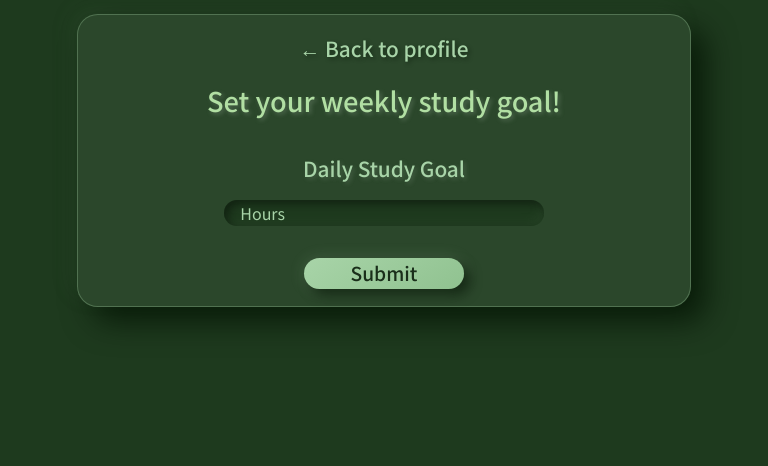
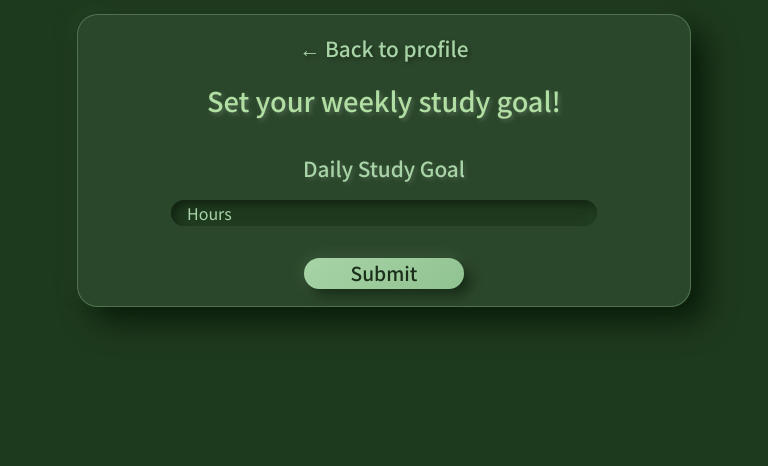
Before and after one commit to thao59/BrainWatch, a Django app: page /setgoal/5 in a window 768 px wide. Shown: the part 210-676 px from the top of the page. Run offline with Django 5.2, Linux system fonts and the light colour scheme; a user stored in the database is signed in; some web fonts are replaced.

Commit message:
fixed bugs: q
.setgoal_input {height: 35px; width: 100%; border-radius: 1.4rem; margin-bottom: 0;}

```diff
--- a/brainwatch/static/brainwatch/styles.css
+++ b/brainwatch/static/brainwatch/styles.css
@@ -869,6 +869,7 @@ body.darkmode .profile_content
     .goal {flex-direction: column; gap: 1rem;}
     .set_goal {flex: 1;}
     .setgoal_form { font-size: 1.3rem; width: 80%; text-align: center; margin-top: 8rem;}
+    .setgoal_input {height: 35px; width: 100%; border-radius: 1.4rem; margin-bottom: 0;}
     .goal_display button {width: 70px; height: 30px;}
     .form { width: 80%;}
     .form_title {font-size: 1.4rem;}
@@ -913,6 +914,7 @@ body.darkmode .profile_content
     .full_bar {width: 87%;}
     .set_goal {gap: 0.4rem;}
     .setgoal_form { font-size: 1.3rem; width: 80%; text-align: center; margin-top: 8rem;}
+    .setgoal_input {height: 40px; width: 100%; border-radius: 1.4rem; margin-bottom: 0;}
     .form { width: 70%;}
     .form input {width: 70%;}
     .login_register {width: 70%;}
@@ -950,7 +952,7 @@ body.darkmode .profile_content
     .setgoal_form { font-size: 1.7rem; width: 80%; text-align: center; margin-top: 5rem; height: 40%;}
     .setgoal_form a, .setgoal_subheading { font-size: 1.3rem;}
     .setgoal_title {font-size: 2.3rem;}
-    .setgoal_input {height: 50px; width: 60%; border-radius: 1.4rem; margin-bottom: 0;}
+    .setgoal_input {height: 50px; width: 80%; border-radius: 1.4rem; margin-bottom: 0;}
     .setgoal_button {width: 30%; font-size: 1.2rem; height: 43px; border-radius: 1.5rem;}
     .form { width: 70%; gap: 1.3rem;}
     .form_title {font-size: 2.6rem;}
```
Also changed, not shown: focus/settings.py (line endings or trailing spaces).
